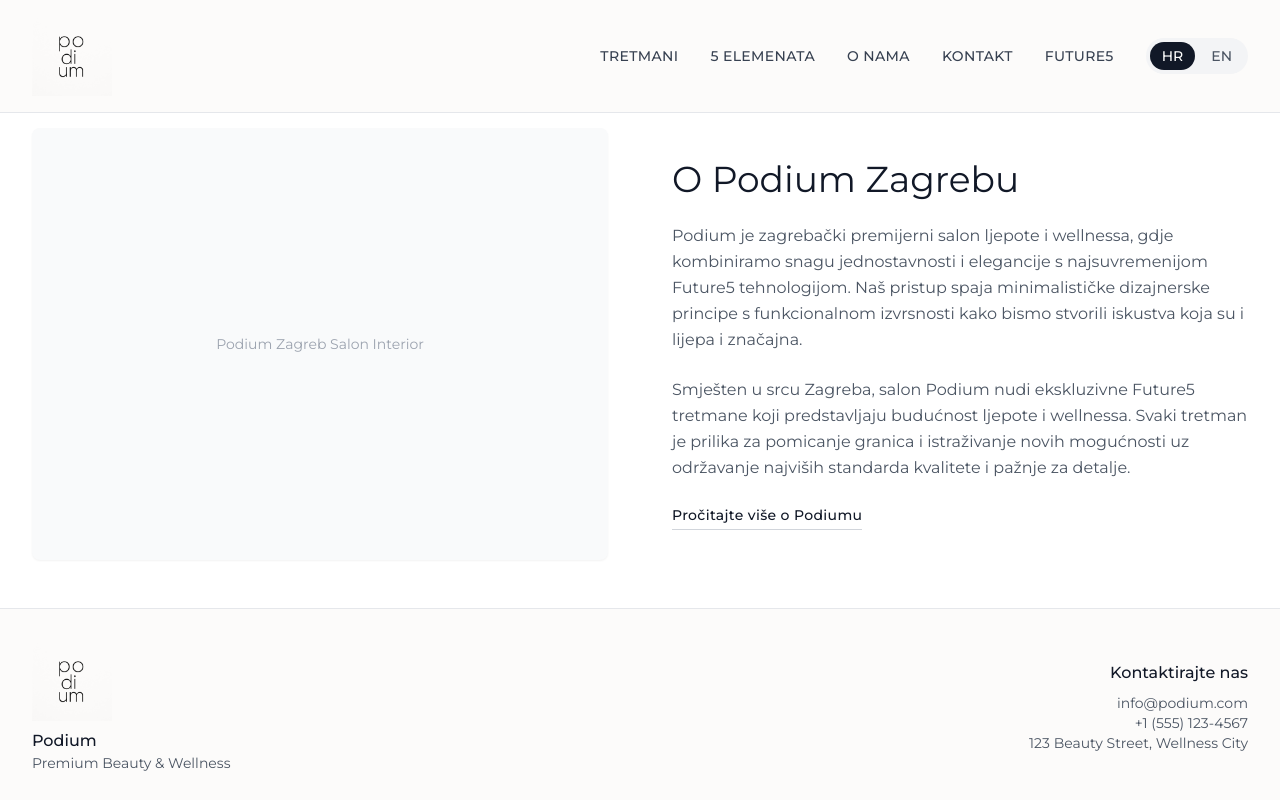
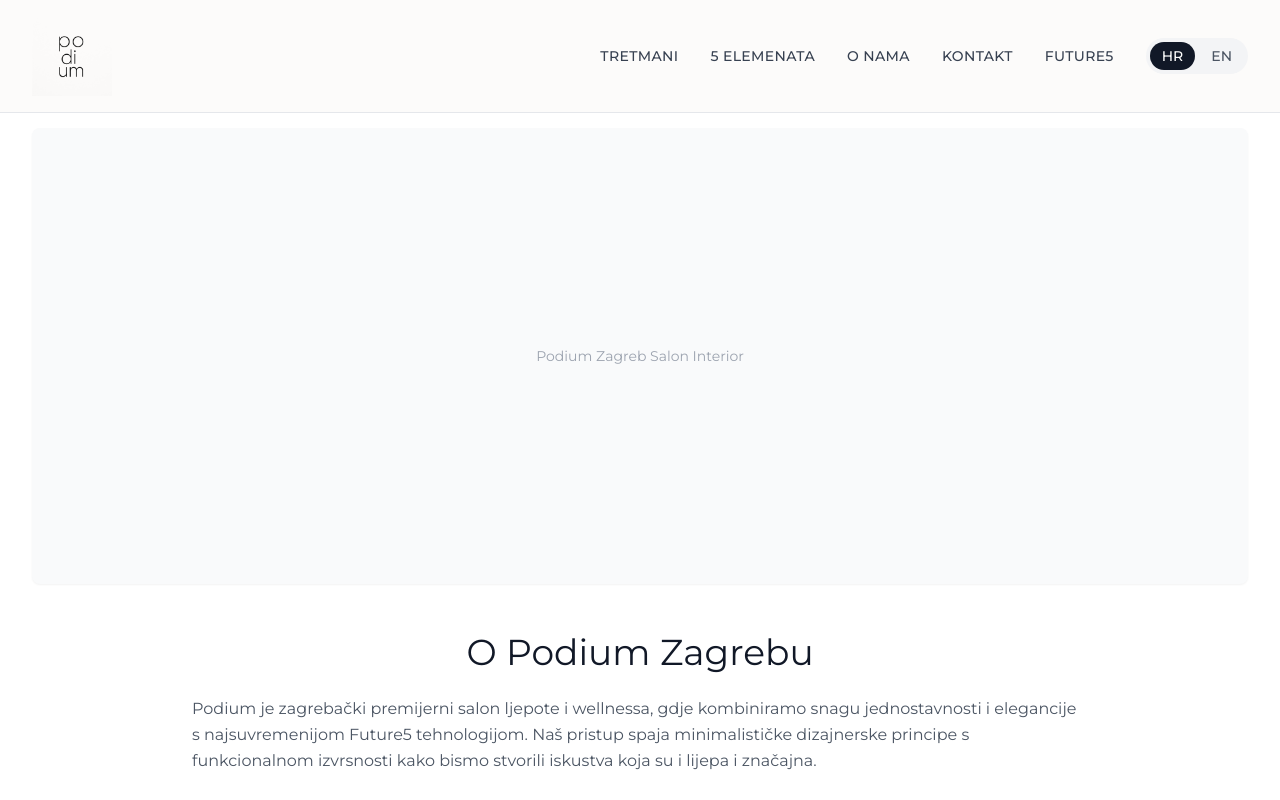
Before and after one commit to Dbevanda/podium-salon, a React (Vite) app: page /about in a window 1280 px wide. Shown: the top 800 px of the page. Built offline with nearby package versions, Linux system fonts and the light colour scheme.

Commit message:
Refactor: About us screen layout
Reorders the About Us screen to display the image above the text content, ensuring a horizontal orientation for the image regardless of screen dimensions.

```diff
--- a/src/pages/About.tsx
+++ b/src/pages/About.tsx
@@ -14,17 +14,17 @@ const About = () => {
       <main className="pt-20 flex-grow">
         <section className="py-12 bg-white">
           <div className="max-w-7xl mx-auto px-4 sm:px-6 lg:px-8">
-            <div className="grid grid-cols-1 lg:grid-cols-2 gap-16 items-center">
-              {/* Image Placeholder */}
-              <div className="relative order-2 lg:order-1">
-                <div className="aspect-[4/3] bg-gray-50 rounded-lg shadow-sm flex items-center justify-center">
+            <div className="space-y-12">
+              {/* Image - Always on top, horizontally oriented */}
+              <div className="w-full">
+                <div className="aspect-[16/6] bg-gray-50 rounded-lg shadow-sm flex items-center justify-center">
                   <p className="text-gray-400 text-sm">Podium Zagreb Salon Interior</p>
                 </div>
               </div>
 
-              {/* Text Content */}
-              <div className="space-y-6 order-1 lg:order-2">
-                <h1 className="text-3xl md:text-4xl font-light text-gray-900">
+              {/* Text Content - Always below image */}
+              <div className="max-w-4xl mx-auto space-y-6">
+                <h1 className="text-3xl md:text-4xl font-light text-gray-900 text-center">
                   {t('about.title')}
                 </h1>
                 <p className="text-gray-600 leading-relaxed">
```
